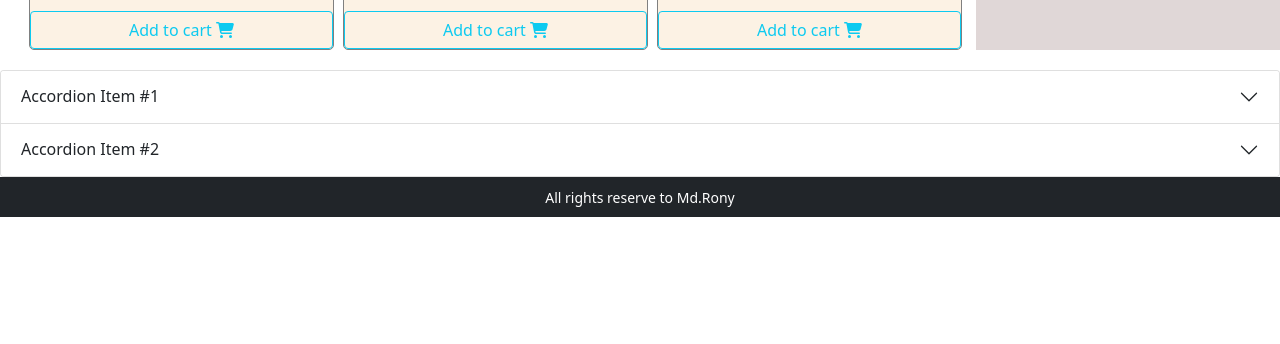
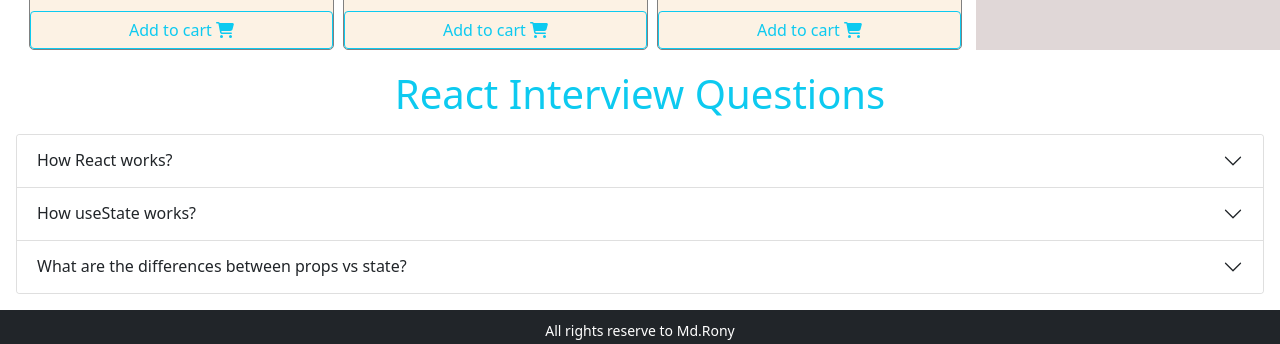
Before and after one commit to Md-RonyAhmed/dream-laptop-store-react, a React (Create React App) app: page / in a window 1280 px wide. Shown: the part 1916-2260 px from the top of the page. Before the commit the page ends 2149 px from the top, so only its background shows below. Built offline with nearby package versions, Linux system fonts and the light colour scheme.

Commit message:
style updated

```diff
--- a/src/components/InterviewQuestions/InterviewQuestions.js
+++ b/src/components/InterviewQuestions/InterviewQuestions.js
@@ -1,13 +1,14 @@
 import React from 'react';
-import { useState } from "react";
 import { Accordion } from "react-bootstrap";
 const InterviewQuestions = () => {
-
    return (
-     <div>
-       <Accordion>
+      <div>
+         <h1 className='text-center text-info'>
+            React Interview Questions
+         </h1>
+       <Accordion className='m-3'>
          <Accordion.Item eventKey="0">
-           <Accordion.Header>Accordion Item #1</Accordion.Header>
+           <Accordion.Header>How React works?</Accordion.Header>
            <Accordion.Body>
              Lorem ipsum dolor sit amet, consectetur adipiscing elit, sed do
              eiusmod tempor incididunt ut labore et dolore magna aliqua. Ut enim
@@ -19,7 +20,19 @@ const InterviewQuestions = () => {
            </Accordion.Body>
          </Accordion.Item>
          <Accordion.Item eventKey="1">
-           <Accordion.Header>Accordion Item #2</Accordion.Header>
+           <Accordion.Header>How useState works?</Accordion.Header>
+           <Accordion.Body>
+             Lorem ipsum dolor sit amet, consectetur adipiscing elit, sed do
+             eiusmod tempor incididunt ut labore et dolore magna aliqua. Ut enim
+             ad minim veniam, quis nostrud exercitation ullamco laboris nisi ut
+             aliquip ex ea commodo consequat. Duis aute irure dolor in
+             reprehenderit in voluptate velit esse cillum dolore eu fugiat nulla
+             pariatur. Excepteur sint occaecat cupidatat non proident, sunt in
+             culpa qui officia deserunt mollit anim id est laborum.
+           </Accordion.Body>
+         </Accordion.Item>
+         <Accordion.Item eventKey="2">
+           <Accordion.Header>What are the differences between props vs state?</Accordion.Header>
            <Accordion.Body>
              Lorem ipsum dolor sit amet, consectetur adipiscing elit, sed do
              eiusmod tempor incididunt ut labore et dolore magna aliqua. Ut enim
--- a/src/components/Shop/Shop.css
+++ b/src/components/Shop/Shop.css
@@ -25,12 +25,20 @@
 }
    .cart-container{
       order: 1;
+      margin-right: 20px;
    }
    .products-container{
    margin-top: 10px;
    display: grid;
    grid-template-columns: repeat(1,1fr);
    order: 2;
+   margin-right: 20px;
+}
+.product img{
+   height: 270px;
+   width:100%;
+   border-radius: 5px;
+   margin-bottom: 5px;
 }
 }
 
```
